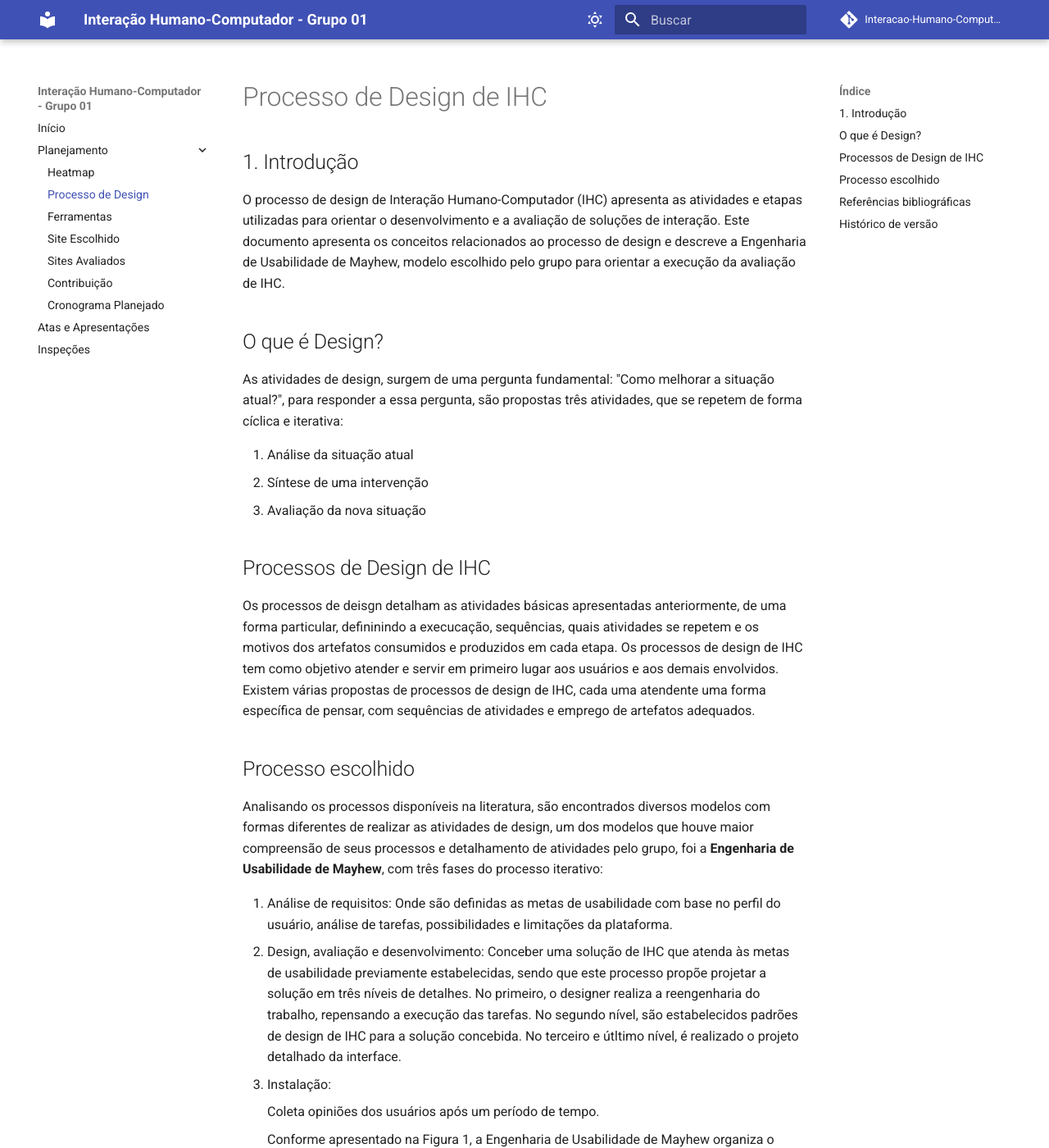
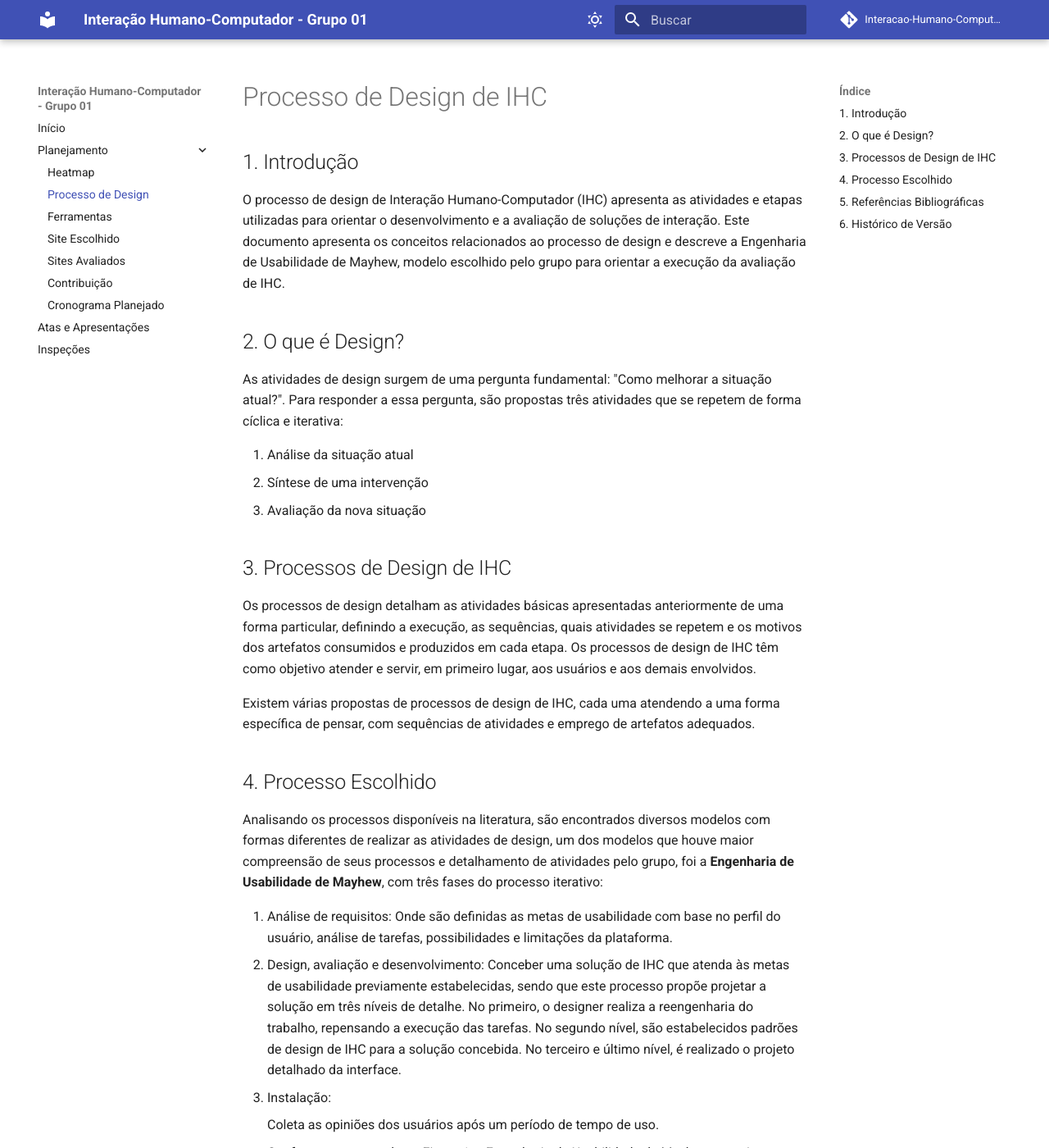
Before and after one commit to Interacao-Humano-Computador/2026.2-Grupo01, an MkDocs documentation site: the page built from docs/planejamento/processo_de_design.md, in a window 1280 px wide and 1400 px high. Shown: the whole window at 82% size. Built offline with MkDocs 1.6.1 and Material for MkDocs 9.7.7, drawn with Linux system fonts in a browser that asks for light colours; comment, search, counter and statistics services are not loaded; some of the changed text lies outside the part shown.

Commit message:
Revise sections and update formatting in design document

```diff
--- a/docs/planejamento/processo_de_design.md
+++ b/docs/planejamento/processo_de_design.md
@@ -5,30 +5,31 @@
 O processo de design de Interação Humano-Computador (IHC) apresenta as atividades e etapas utilizadas para orientar o desenvolvimento e a avaliação de soluções de interação. Este documento apresenta os conceitos relacionados ao processo de design e descreve a Engenharia de Usabilidade de Mayhew, modelo escolhido pelo grupo para orientar a execução da avaliação de IHC.
 
 
-## O que é Design?
+## 2. O que é Design?
 
-As atividades de design, surgem de uma pergunta fundamental: "Como melhorar a situação atual?", para responder a essa pergunta, são propostas três atividades, que se repetem de forma cíclica e iterativa:
+As atividades de design surgem de uma pergunta fundamental: "Como melhorar a situação atual?". Para responder a essa pergunta, são propostas três atividades que se repetem de forma cíclica e iterativa:
 
 1. Análise da situação atual
 2. Síntese de uma intervenção
 3. Avaliação da nova situação
 
-## Processos de Design de IHC
+## 3. Processos de Design de IHC
 
-Os processos de deisgn detalham as atividades básicas apresentadas anteriormente, de uma forma particular, defininindo a execucação, sequências, quais atividades se repetem e os motivos dos artefatos consumidos e produzidos em cada etapa. Os processos de design de IHC tem como objetivo atender e servir em primeiro lugar aos usuários e aos demais envolvidos.
-Existem várias propostas de processos de design de IHC, cada uma atendente uma forma específica de pensar, com sequências de atividades e emprego de artefatos adequados.
+Os processos de design detalham as atividades básicas apresentadas anteriormente de uma forma particular, definindo a execução, as sequências, quais atividades se repetem e os motivos dos artefatos consumidos e produzidos em cada etapa. Os processos de design de IHC têm como objetivo atender e servir, em primeiro lugar, aos usuários e aos demais envolvidos.
 
-## Processo escolhido
+Existem várias propostas de processos de design de IHC, cada uma atendendo a uma forma específica de pensar, com sequências de atividades e emprego de artefatos adequados.
+
+## 4. Processo Escolhido
 
 Analisando os processos disponíveis na literatura, são encontrados diversos modelos com formas diferentes de realizar as atividades de design, um dos modelos que houve maior compreensão de seus processos e detalhamento de atividades pelo grupo, foi a **Engenharia de Usabilidade de Mayhew**, com três fases do processo iterativo:
 
 1.  Análise de requisitos:
     Onde são definidas as metas de usabilidade com base no perfil do usuário, análise de tarefas, possibilidades e limitações da plataforma.
 2.  Design, avaliação e desenvolvimento:
-    Conceber uma solução de IHC que atenda às metas de usabilidade previamente estabelecidas, sendo que este processo propõe projetar a solução em três níveis de detalhes. No primeiro, o designer realiza a reengenharia do trabalho, repensando a execução das tarefas. No segundo nível, são estabelecidos padrões de design de IHC para a solução concebida. No terceiro e útltimo nível, é realizado o projeto detalhado da interface.
+    Conceber uma solução de IHC que atenda às metas de usabilidade previamente estabelecidas, sendo que este processo propõe projetar a solução em três níveis de detalhe. No primeiro, o designer realiza a reengenharia do trabalho, repensando a execução das tarefas. No segundo nível, são estabelecidos padrões de design de IHC para a solução concebida. No terceiro e último nível, é realizado o projeto detalhado da interface.
 3.  Instalação:
 
-    Coleta opiniões dos usuários após um período de tempo.
+    Coleta as opiniões dos usuários após um período de tempo de uso.
 
     Conforme apresentado na Figura 1, a Engenharia de Usabilidade de Mayhew organiza o processo de design em diferentes fases.
 
@@ -43,13 +44,11 @@ Analisando os processos disponíveis na literatura, são encontrados diversos mo
 
 Desta forma, pelo nível de detalhes apresentados, foi escolhida a **Engenharia de Usabilidade de Mayhew** para orientar a execução desta avaliação de IHC.
 
+## 5. Referências Bibliográficas
 
-## Referências bibliográficas
+1. BARBOSA, S. D. J.; SILVA, B. S. da; SILVEIRA, M. S.; GASPARINI, I.; DARIN, T.; BARBOSA, G. D. J. **Interação Humano-Computador e Experiência do Usuário**. 1. ed. Autopublicação, 2021.
 
-Barbosa, S. D. J.; Silva, B. S. da; Silveira, M. S.; Gasparini, I.; Darin, T.; Barbosa, G. D. J.
-(2021) Interação Humano-Computador e Experiência do usuário. Autopublicação.
-
-## Histórico de versão
+## 6. Histórico de Versão
 
 | Versão | Data       | Descrição          | Autor(es)   | Revisor(es)      |
 | ------ | ---------- | ------------------ | ----------- | ---------------- |
```
